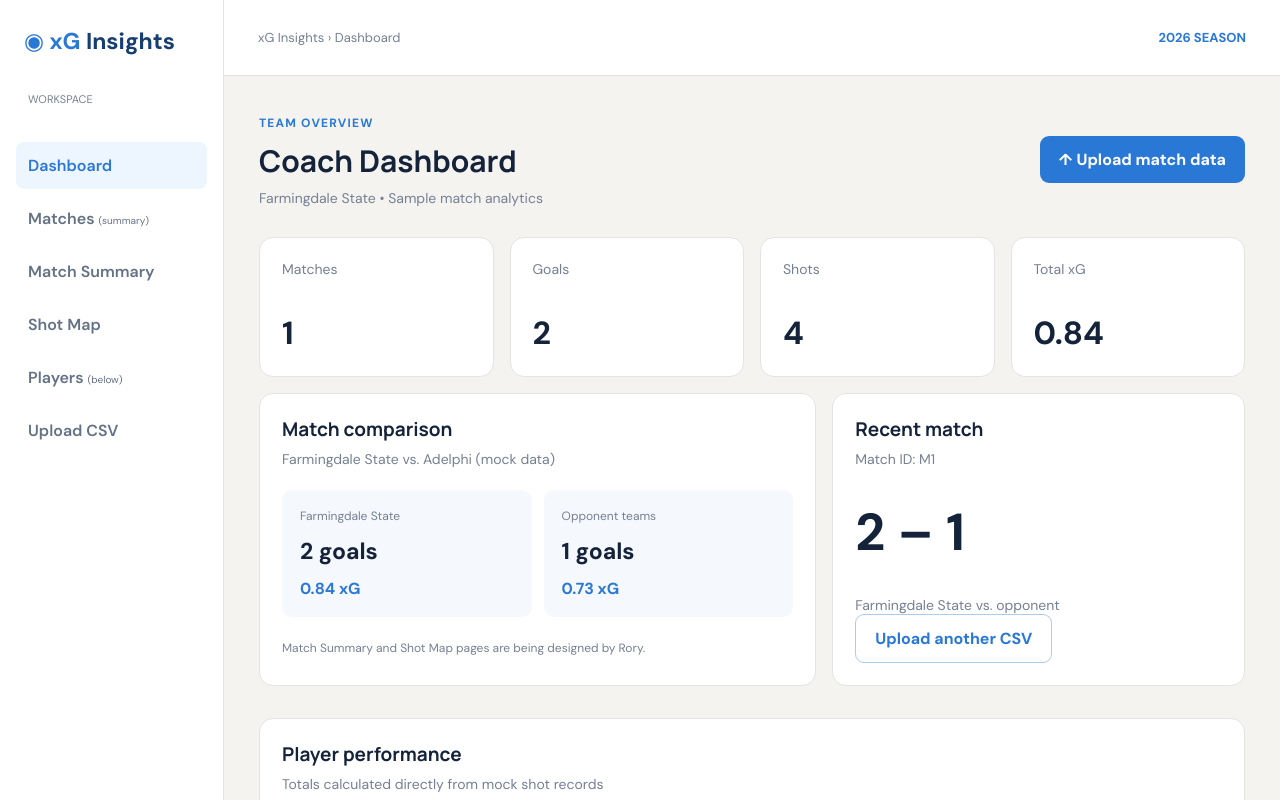
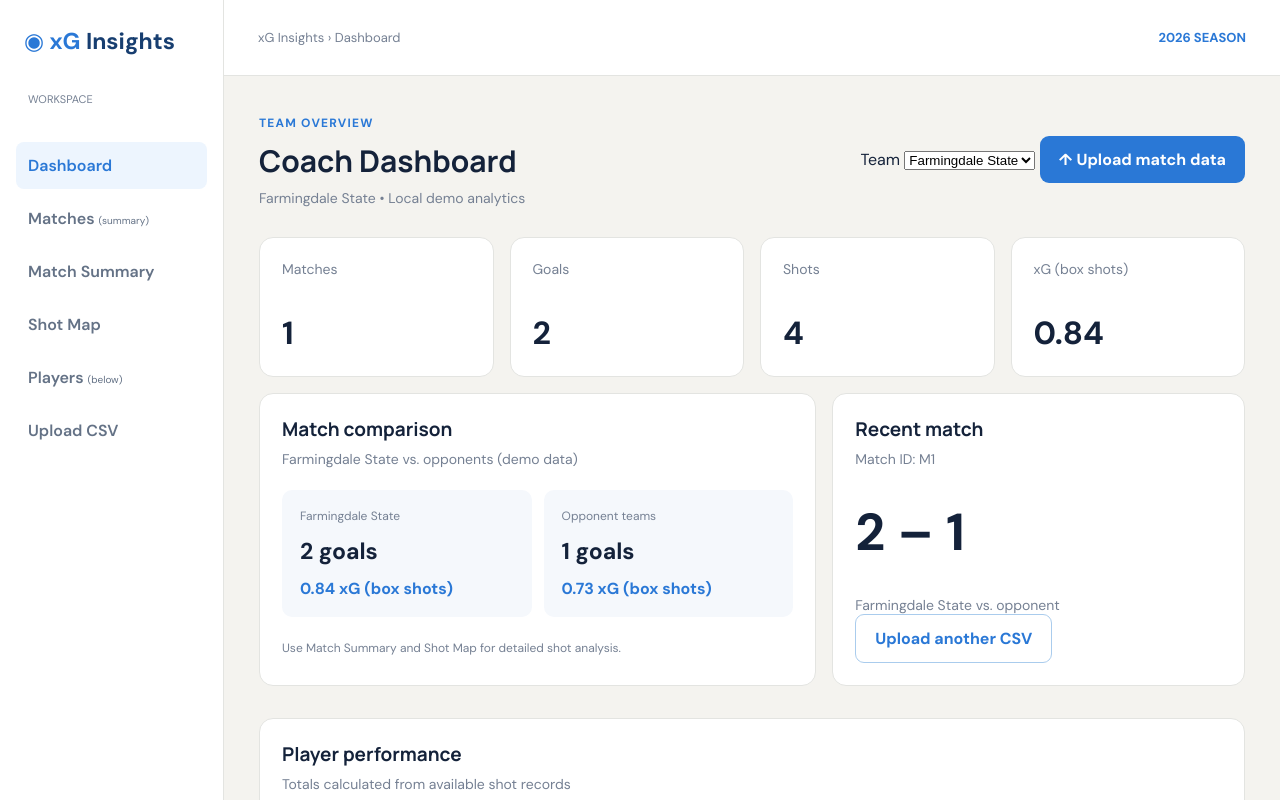
Before and after one commit to Group-4-CSC/Real-time-xG-engine, a React app in the folder frontend/: page / in a window 1280 px wide. Both pictures are taken after typing "name@example.com", "Sample123" into the empty fields and a click on the button "Log In →". Shown: the top 800 px of the page. Built offline with nearby package versions, Linux system fonts and the light colour scheme; the HTML template or start-up script is replaced by a standard one.

Commit message:
Add dynamic team selection and improve CSV xG handling

```diff
--- a/frontend/src/App.jsx
+++ b/frontend/src/App.jsx
@@ -14,11 +14,12 @@ export default function App() {
   const [password, setPassword] = useState('')
   const [loginError, setLoginError] = useState('')
   const [shots, setShots] = useState(sampleShots)
+  const [team, setTeam] = useState('Farmingdale State')
   const [preview, setPreview] = useState(null)
   const [fileName, setFileName] = useState('')
   const [uploadError, setUploadError] = useState('')
   const [notice, setNotice] = useState('')
-  const team = 'Farmingdale State'
+  const teams = [...new Set(shots.map(s => s.team).filter(Boolean))]
 
   function navTo(target) { setNotice(''); setPage(target) }
   function login(e) {
@@ -37,7 +38,9 @@ export default function App() {
   }
   function importPreview() {
     if (!preview) return
-    setShots(preview); setNotice(`${preview.length} shots imported into this local demo.`)
+    setShots(preview)
+    if (!preview.some(s => s.team === team)) setTeam(preview[0]?.team || '')
+    setNotice(`${preview.length} shots imported into this local demo.`)
     setPage('dashboard')
   }
   function loadSample() {
@@ -54,7 +57,7 @@ export default function App() {
     <div className="workspace"><header><span>xG Insights › {{ upload: 'Upload CSV', matchsummary: 'Match Summary', shotmap: 'Shot Map' }[page] ?? 'Dashboard'}</span><strong>2026 SEASON</strong></header>
       {page === 'matchsummary' ? <MatchSummary shots={shots} homeTeam={team} onBack={() => navTo('dashboard')} onOpenShotMap={() => navTo('shotmap')} />
         : page === 'shotmap' ? <ShotMap shots={shots} homeTeam={team} onBack={() => navTo('dashboard')} />
-        : page === 'dashboard' ? <Dashboard shots={shots} team={team} notice={notice} onUpload={() => navTo('upload')} />
+        : page === 'dashboard' ? <Dashboard shots={shots} team={team} teams={teams} onTeamChange={setTeam} notice={notice} onUpload={() => navTo('upload')} />
         : <UploadCSV preview={preview} fileName={fileName} uploadError={uploadError}
             onBack={() => navTo('dashboard')} onFile={loadFile} onSample={loadSample} onImport={importPreview} />}
     </div>
--- a/frontend/src/components/vizShared.js
+++ b/frontend/src/components/vizShared.js
@@ -1,7 +1,7 @@
 // Shared helpers for the Shot Map and Match Summary screens.
-// Shot format (agreed by the team): id, match_id, player, team, minute, period,
-// x, y, outcome, body_part, assist_type, xg. x and y run 0-100, every shot attacks toward x = 100.
-// xg may be null: the screens show "xG pending" instead of a number.
+// Shot format: id, match_id, player, team, minute, period, x, y,
+// outcome, body_part, assist_type, xg. Backend also returns xg_status.
+// Coordinates are 0–100 with attacks toward x=100.
 
 export const OUTCOMES = ['goal', 'saved', 'blocked', 'off_target', 'post']
 export const OUTCOME_LABELS = { goal: 'Goal', saved: 'Saved', blocked: 'Blocked', off_target: 'Off target', post: 'Hit the post' }
@@ -17,7 +17,6 @@ export const HALF_OPTIONS = [
 export const periodMatches = (period, half) =>
   half === 'all' || (half === 'et' ? period >= 3 : String(period) === half)
 
-// Team colors follow the team, never its rank: the home team is always blue.
 const TEAM_PALETTE = ['#2a78d6', '#eb6834', '#1baf7a', '#8a8984']
 export function teamColors(shots, homeTeam) {
   const names = [...new Set(shots.map(s => s.team))]
@@ -27,14 +26,18 @@ export function teamColors(shots, homeTeam) {
 
 export const shotKey = s => `${s.match_id}-${s.id}`
 
-// xg is null when any shot in the group is still pending.
+// Numeric xG only: shots outside the model do not contribute 0 and do not
+// invalidate the supported-shot total. Pending cases are tracked separately.
 export function statsFor(shots) {
+  const calculated = shots.filter(s => s.xg !== null && s.xg !== undefined && s.xg !== '' && Number.isFinite(Number(s.xg)))
   return {
     shots: shots.length,
     goals: shots.filter(s => s.outcome === 'goal').length,
-    xg: shots.some(s => s.xg === null || s.xg === undefined || s.xg === '')
-      ? null : shots.reduce((total, s) => total + Number(s.xg), 0),
+    xg: calculated.reduce((total, s) => total + Number(s.xg), 0),
+    calculatedShots: calculated.length,
+    outsideModelShots: shots.filter(s => s.xg_status === 'outside_model').length,
+    pendingShots: shots.filter(s => (s.xg === null || s.xg === undefined || s.xg === '') && s.xg_status !== 'outside_model').length,
   }
 }
-export const formatXg = v => (v === null || v === undefined ? 'xG pending' : v.toFixed(2))
-export const formatSigned = v => (v === null ? 'xG pending' : `${v > 0 ? '+' : v < 0 ? '−' : ''}${Math.abs(v).toFixed(2)}`)
+export const formatXg = v => (v === null || v === undefined ? 'xG unavailable' : v.toFixed(2))
+export const formatSigned = v => (v === null || v === undefined ? 'xG unavailable' : `${v > 0 ? '+' : v < 0 ? '−' : ''}${Math.abs(v).toFixed(2)}`)
--- a/frontend/src/pages/Dashboard.jsx
+++ b/frontend/src/pages/Dashboard.jsx
@@ -1,16 +1,16 @@
 import { useMemo } from 'react'
 import { statsFor, formatXg } from '../utils/stats.js'
 
-export default function Dashboard({ shots, team, notice, onUpload }) {
+export default function Dashboard({ shots, team, teams, onTeamChange, notice, onUpload }) {
   const own = useMemo(() => shots.filter(s => s.team === team), [shots, team])
   const opponent = useMemo(() => shots.filter(s => s.team !== team), [shots, team])
   const homeStats = statsFor(own)
   const awayStats = statsFor(opponent)
   const playerStats = useMemo(() => [...new Set(own.map(s => s.player))].map(name => ({ name, ...statsFor(own.filter(s => s.player === name)) })), [own])
   const matches = new Set(shots.map(s => s.match_id)).size
-  return <main><div className="page-title"><div><span className="eyebrow">TEAM OVERVIEW</span><h1>Coach Dashboard</h1><p>Farmingdale State • Sample match analytics</p></div><button className="primary" onClick={() => onUpload()}>↑ Upload match data</button></div>{notice && <div className="success">{notice}</div>}
-        <div className="stats"><article><span>Matches</span><strong>{matches}</strong></article><article><span>Goals</span><strong>{homeStats.goals}</strong></article><article><span>Shots</span><strong>{homeStats.shots}</strong></article><article><span>Total xG</span><strong>{formatXg(homeStats.xg)}</strong></article></div>
-        <div className="two-col"><section className="card"><h2>Match comparison</h2><p>Farmingdale State vs. Adelphi (mock data)</p><div className="comparison"><div><span>Farmingdale State</span><strong>{homeStats.goals} goals</strong><b>{formatXg(homeStats.xg)} xG</b></div><div><span>Opponent teams</span><strong>{awayStats.goals} goals</strong><b>{formatXg(awayStats.xg)} xG</b></div></div><p className="hint">Match Summary and Shot Map pages are being designed by Rory.</p></section><section className="card"><h2>Recent match</h2><p>Match ID: {shots[0]?.match_id || '—'}</p><div className="score">{homeStats.goals} – {awayStats.goals}</div><p>{team} vs. opponent</p><button className="secondary" onClick={() => onUpload()}>Upload another CSV</button></section></div>
-        <section className="card"><h2>Player performance</h2><p>Totals calculated directly from mock shot records</p><div className="table-scroll"><table><thead><tr><th>Player</th><th>Shots</th><th>Goals</th><th>xG</th></tr></thead><tbody>{playerStats.map(p => <tr key={p.name}><td>{p.name}</td><td>{p.shots}</td><td>{p.goals}</td><td>{formatXg(p.xg)}</td></tr>)}</tbody></table></div></section>
+  return <main><div className="page-title"><div><span className="eyebrow">TEAM OVERVIEW</span><h1>Coach Dashboard</h1><p>{team} • Local demo analytics</p></div><div><label>Team <select aria-label="Choose team" value={team} onChange={e => onTeamChange(e.target.value)}>{teams.map(name => <option key={name} value={name}>{name}</option>)}</select></label> <button className="primary" onClick={onUpload}>↑ Upload match data</button></div></div>{notice && <div className="success">{notice}</div>}
+        <div className="stats"><article><span>Matches</span><strong>{matches}</strong></article><article><span>Goals</span><strong>{homeStats.goals}</strong></article><article><span>Shots</span><strong>{homeStats.shots}</strong></article><article><span>xG (box shots)</span><strong>{formatXg(homeStats.xg)}</strong></article></div>
+        <div className="two-col"><section className="card"><h2>Match comparison</h2><p>{team} vs. opponents (demo data)</p><div className="comparison"><div><span>{team}</span><strong>{homeStats.goals} goals</strong><b>{formatXg(homeStats.xg)} xG (box shots)</b></div><div><span>Opponent teams</span><strong>{awayStats.goals} goals</strong><b>{formatXg(awayStats.xg)} xG (box shots)</b></div></div><p className="hint">Use Match Summary and Shot Map for detailed shot analysis.</p></section><section className="card"><h2>Recent match</h2><p>Match ID: {shots[0]?.match_id || '—'}</p><div className="score">{homeStats.goals} – {awayStats.goals}</div><p>{team} vs. opponent</p><button className="secondary" onClick={() => onUpload()}>Upload another CSV</button></section></div>
+        <section className="card"><h2>Player performance</h2><p>Totals calculated from available shot records</p><div className="table-scroll"><table><thead><tr><th>Player</th><th>Shots</th><th>Goals</th><th>xG (box shots)</th></tr></thead><tbody>{playerStats.map(p => <tr key={p.name}><td>{p.name}</td><td>{p.shots}</td><td>{p.goals}</td><td>{formatXg(p.xg)}</td></tr>)}</tbody></table></div></section>
       </main>
 }
--- a/frontend/src/utils/csv.js
+++ b/frontend/src/utils/csv.js
@@ -1,4 +1,4 @@
-export const columns = ['id', 'match_id', 'player', 'team', 'minute', 'period', 'x', 'y', 'outcome', 'body_part', 'assist_type', 'xg']
+export const columns = ['id', 'match_id', 'player', 'team', 'minute', 'period', 'x', 'y', 'outcome', 'body_part', 'assist_type']
 export const allowedOutcomes = ['goal', 'saved', 'blocked', 'off_target', 'post']
 
 // Supports quoted CSV fields, including commas inside quotes.
@@ -31,10 +31,13 @@ export function parseCsv(text) {
     }
     if (s.x < 0 || s.x > 100 || s.y < 0 || s.y > 100) throw new Error(`Coordinates must be 0–100 (row ${i + 2}).`)
     if (!allowedOutcomes.includes(s.outcome)) throw new Error(`Invalid outcome on row ${i + 2}.`)
-    if (s.xg === '') s.xg = null
-    else {
+    if (s.xg === undefined || s.xg === '') {
+      s.xg = null
+      s.xg_status = 'pending' // Local-only preview; backend will decide calculated vs outside_model.
+    } else {
       s.xg = Number(s.xg)
       if (!Number.isFinite(s.xg) || s.xg < 0 || s.xg > 1) throw new Error(`xg must be 0–1 or blank (row ${i + 2}).`)
+      s.xg_status = 'calculated'
     }
     return s
   })
```
Also changed, not shown: frontend/src/pages/UploadCSV.jsx (+1 -1 lines).
